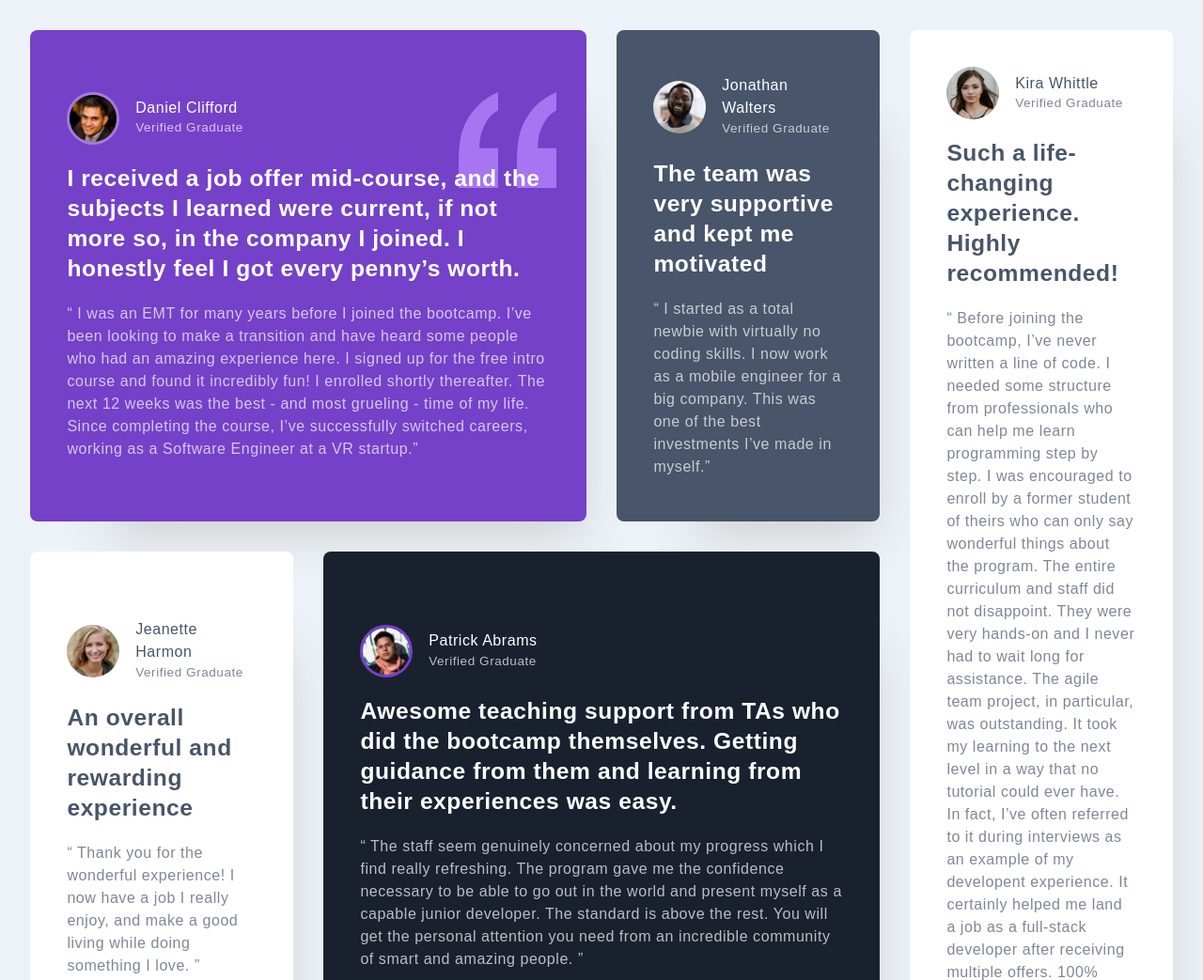
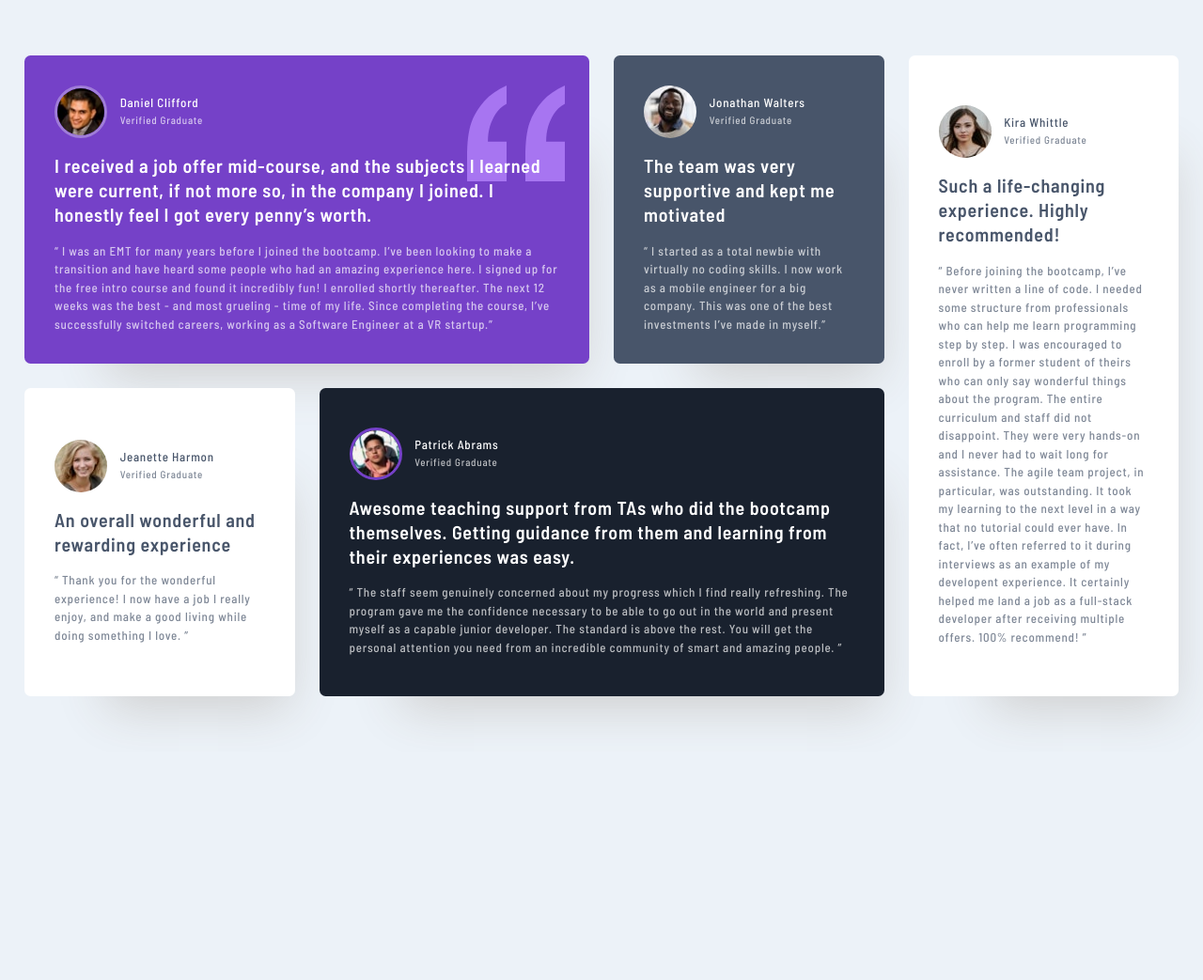
Before and after one commit to i-prkr/testimonials-grid, a website built with Parcel: page index.html in a window 1280 px wide. Shown: the top 1043 px of the page at 94% size. After the commit the page ends 800 px from the top, so only its background shows below. Built offline with nearby package versions, Linux system fonts and the light colour scheme.

Commit message:
Change html font size to 13px as per design

```diff
--- a/scss/base/_typography.scss
+++ b/scss/base/_typography.scss
@@ -1,8 +1,9 @@
 @use "../abstracts/colors" as *;
 
-@font-face {
-  font-family: "Barlow Semi Condensed";
-  src: url("https://fonts.googleapis.com/css2?family=Barlow+Semi+Condensed:wght@500;600&display=swap");
+@import url("https://fonts.googleapis.com/css2?family=Barlow+Semi+Condensed:wght@500;600&display=swap");
+
+html {
+  font-size: 13px;
 }
 
 p,
@@ -11,8 +12,7 @@ span {
   font-family: "Barlow Semi Condensed", sans-serif;
   font-weight: 500;
   line-height: 1.5rem;
-  letter-spacing: 0.035rem;
-  font-stretch: extra-condensed;
+  letter-spacing: 0.06rem;
 }
 
 .text {
--- a/scss/components/_card.scss
+++ b/scss/components/_card.scss
@@ -56,7 +56,7 @@
 
     &-light-purple {
       border-style: solid;
-      border-color: color.adjust($moderate-violet, $lightness: 15);
+      border-color: color.adjust($moderate-violet, $lightness: 15%);
     }
   }
 }
```
